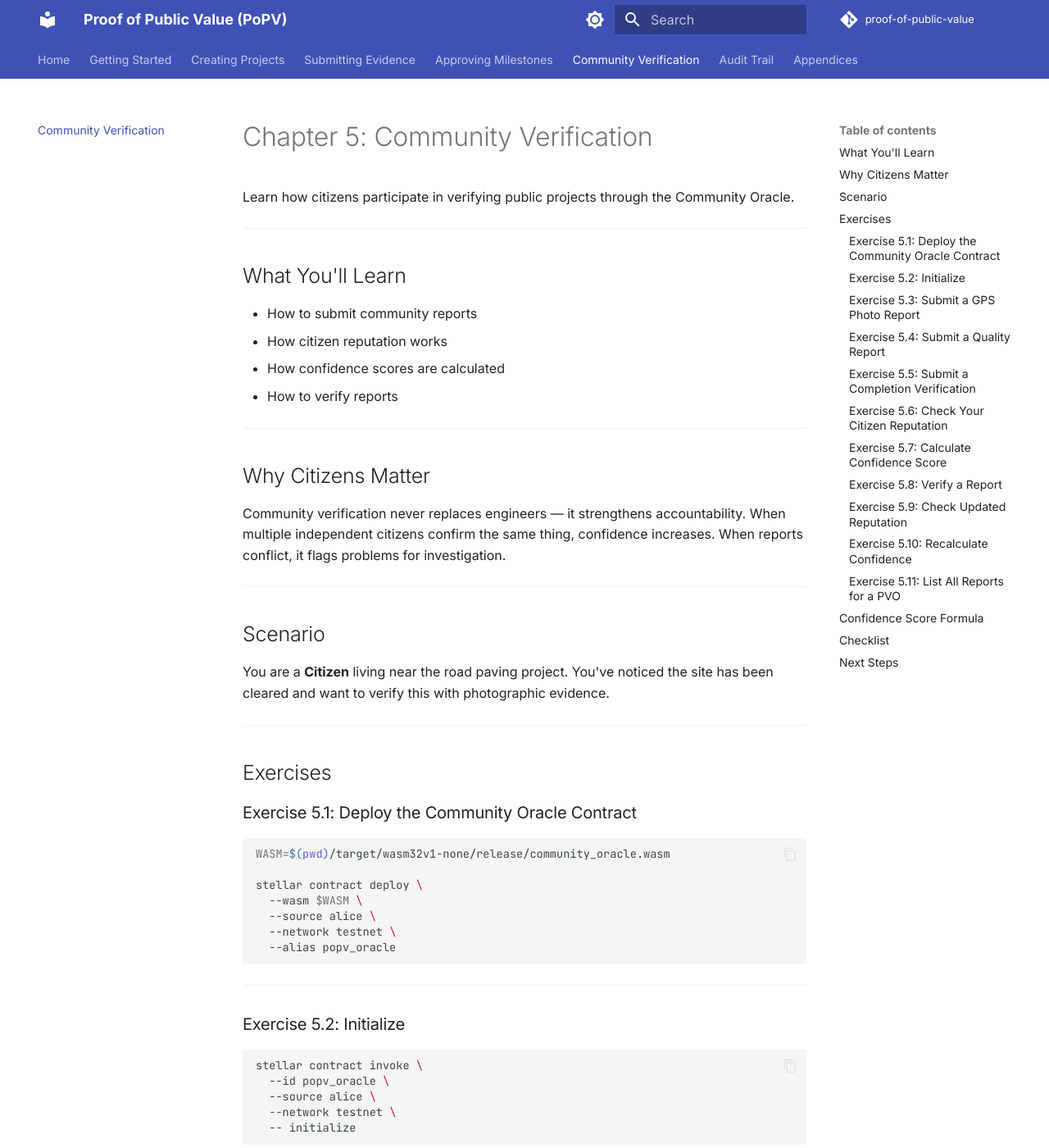
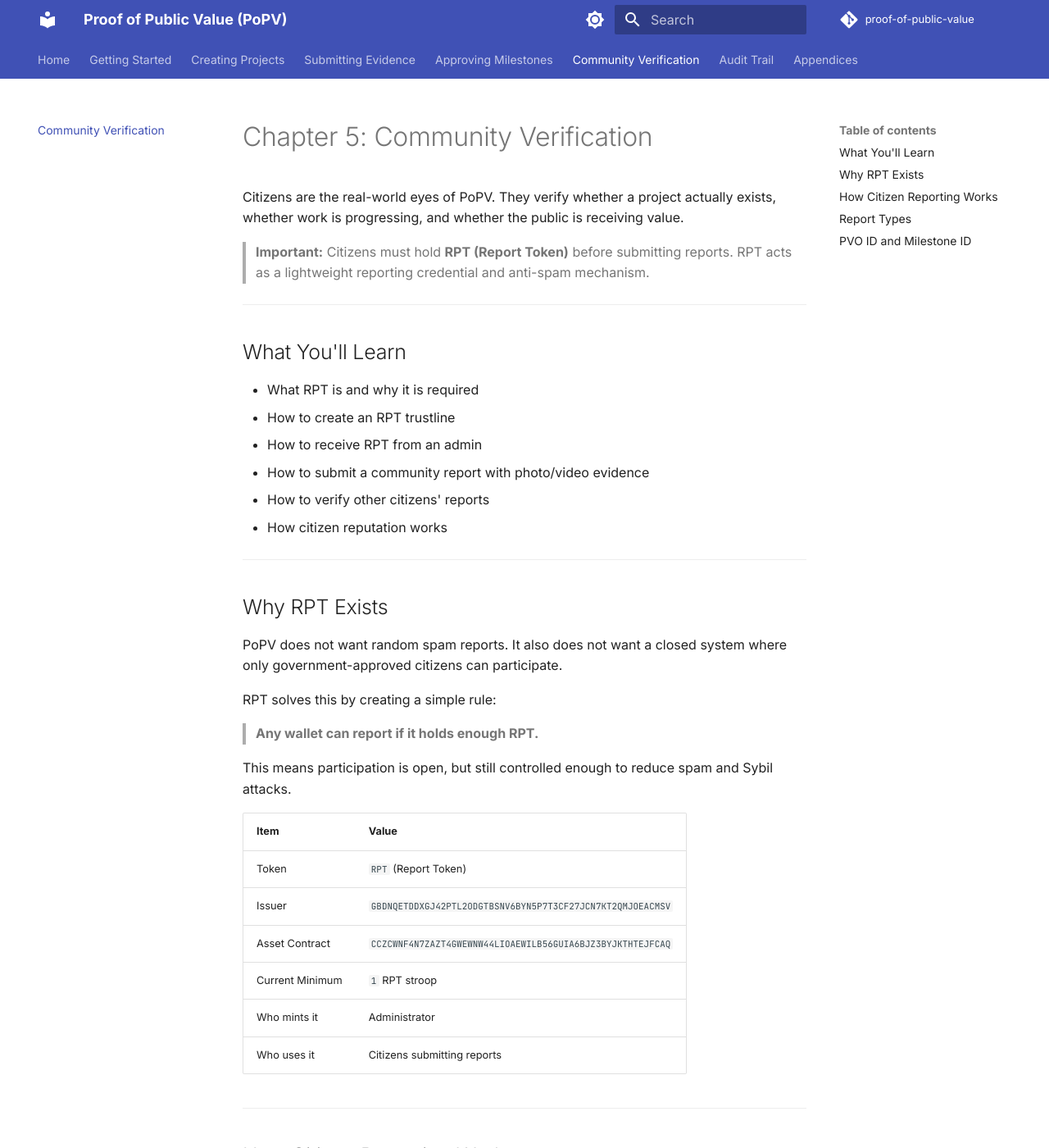
Before and after one commit to greenarmor/proof-of-public-value, an MkDocs documentation site: the page built from docs/community-verification.md, in a window 1280 px wide and 1400 px high. Shown: the whole window at 82% size. Built offline with MkDocs 1.6.1 and Material for MkDocs 9.7.7, drawn with Linux system fonts in a browser that asks for light colours; comment, search, counter and statistics services are not loaded; some of the changed text lies outside the part shown.

Commit message:
docs: update user manual for RPT citizen reporting flow
Community Verification chapter now matches the current implementation:
RPT trustline setup, admin minting, token-gated reporting, IPFS/photo
submission, PVO and Milestone ID explanation, report verification, and
citizen reputation exercises.

Also updates the main manual exercise flow and ignores local MkDocs
build output (site/). GitHub Actions remains responsible for building
and publishing docs to gh-pages.

````diff
--- a/docs/community-verification.md
+++ b/docs/community-verification.md
@@ -1,272 +1,293 @@
 # Chapter 5: Community Verification
 
-Learn how citizens participate in verifying public projects through the Community Oracle.
+Citizens are the real-world eyes of PoPV. They verify whether a project actually exists, whether work is progressing, and whether the public is receiving value.
+
+> **Important:** Citizens must hold **RPT (Report Token)** before submitting reports. RPT acts as a lightweight reporting credential and anti-spam mechanism.
 
 ---
 
 ## What You'll Learn
 
-- How to submit community reports
+- What RPT is and why it is required
+- How to create an RPT trustline
+- How to receive RPT from an admin
+- How to submit a community report with photo/video evidence
+- How to verify other citizens' reports
 - How citizen reputation works
-- How confidence scores are calculated
-- How to verify reports
 
 ---
 
-## Why Citizens Matter
+## Why RPT Exists
 
-Community verification never replaces engineers — it strengthens accountability. When multiple independent citizens confirm the same thing, confidence increases. When reports conflict, it flags problems for investigation.
+PoPV does not want random spam reports. It also does not want a closed system where only government-approved citizens can participate.
+
+RPT solves this by creating a simple rule:
+
+> **Any wallet can report if it holds enough RPT.**
+
+This means participation is open, but still controlled enough to reduce spam and Sybil attacks.
+
+| Item | Value |
+|------|-------|
+| Token | `RPT` (Report Token) |
+| Issuer | `GBDNQETDDXGJ42PTL2ODGTBSNV6BYN5P7T3CF27JCN7KT2QMJOEACMSV` |
+| Asset Contract | `CCZCWNF4N7ZAZT4GWEWNW44LIOAEWILB56GUIA6BJZ3BYJKTHTEJFCAQ` |
+| Current Minimum | `1` RPT stroop |
+| Who mints it | Administrator |
+| Who uses it | Citizens submitting reports |
 
 ---
 
-## Scenario
+## How Citizen Reporting Works
 
-You are a **Citizen** living near the road paving project. You've noticed the site has been cleared and want to verify this with photographic evidence.
-
----
-
-## Exercises
-
-### Exercise 5.1: Deploy the Community Oracle Contract
-
-```bash
-WASM=$(pwd)/target/wasm32v1-none/release/community_oracle.wasm
-
-stellar contract deploy \
-  --wasm $WASM \
-  --source alice \
-  --network testnet \
-  --alias popv_oracle
+```mermaid
+flowchart TD
+    A[Citizen opens Citizen page] --> B[Create RPT trustline]
+    B --> C[Admin mints RPT]
+    C --> D[Citizen submits GPS/photo/video report]
+    D --> E[Report stored in community_oracle]
+    E --> F[Other citizens/verifiers verify report]
+    F --> G[Citizen reputation improves]
+    G --> H[Community confidence contributes to milestone release]
 ```
 
 ---
 
-### Exercise 5.2: Initialize
+## Report Types
+
+| Report Type | Use Case |
+|------------|----------|
+| `GpsPhoto` | GPS-tagged construction photo |
+| `GpsVideo` | GPS-tagged construction video |
+| `FloodReport` | Flooding/drainage condition report |
+| `CompletionVerification` | Confirms milestone appears completed |
+| `QualityReport` | Notes work quality or defects |
+| `DamageReport` | Reports damage or unsafe conditions |
+| `UsageReport` | Confirms citizens are using completed infrastructure |
+
+---
+
+## PVO ID and Milestone ID
+
+When submitting a report, citizens must choose:
+
+- **PVO ID** — the project number
+- **Milestone ID** — the specific work phase inside that project
+
+You can find these in the **Public Transparency Portal**:
+
+1. Open the homepage
+2. Find the project card
+3. The card shows `#1`, `#2`, etc. — this is the **PVO ID**
+4. Click the project card to see details and milestones
+5. Use the milestone number as the **Milestone ID**
+
+For the current demo:
+
+| Field | Value |
+|-------|-------|
+| PVO ID | `1` |
+| Project | Road Paving Project |
+| Milestone ID | `2` |
+| Milestone | Site Preparation |
+
+---
+
+# Exercises
+
+## Exercise 5.1: Check the RPT Token
+
+Check the RPT token contract:
 
 ```bash
-stellar contract invoke \
-  --id popv_oracle \
-  --source alice \
-  --network testnet \
-  -- initialize
+stellar contract invoke --source alice --network testnet --send=yes \
+  --id CCZCWNF4N7ZAZT4GWEWNW44LIOAEWILB56GUIA6BJZ3BYJKTHTEJFCAQ \
+  -- symbol
+```
+
+Expected output:
+
+```text
+"RPT"
 ```
 
 ---
 
-### Exercise 5.3: Submit a GPS Photo Report
+## Exercise 5.2: Create an RPT Trustline from the Website
 
-```bash
-# Report type IDs:
-#   0 = GpsPhoto
-#   1 = GpsVideo
-#   2 = FloodReport
-#   3 = CompletionVerification
-#   4 = QualityReport
-#   5 = DamageReport
-#   6 = UsageReport
+1. Open the web app
+2. Connect your citizen wallet with Freighter
+3. Go to **Citizen** dashboard
+4. In the RPT Token card, click **Create RPT Trustline**
+5. Approve the Freighter transaction
 
-stellar contract invoke \
-  --id popv_oracle \
-  --source alice \
-  --network testnet \
-  -- submit_report \
-    --citizen alice \
-    --pvo_id 2 \
-    --milestone_id 3 \
-    --report_type 0 \
-    --data_hash "ipfs://QmPhotoHash001" \
-    --gps_lat 143000000 \
-    --gps_lon 1210000000
-```
+After this, the wallet can receive RPT.
 
-!!! info "GPS Coordinates"
-    Coordinates are in integer format (degrees × 10^7). For example:
-    - 14.3° N → `143000000`
-    - 121.0° E → `1210000000`
-
-??? success "Expected Output"
-    Returns a report ID.
+!!! note
+    A trustline must be signed by the receiving wallet. Admin cannot create a trustline for another wallet unless a sponsorship transaction is built.
 
 ---
 
-### Exercise 5.4: Submit a Quality Report
+## Exercise 5.3: Create an RPT Trustline from CLI
 
-Another citizen submits a quality assessment:
+If you control the citizen wallet in Stellar CLI:
 
 ```bash
-stellar contract invoke \
-  --id popv_oracle \
-  --source bob \
-  --network testnet \
-  -- submit_report \
-    --citizen bob \
-    --pvo_id 2 \
-    --milestone_id 3 \
-    --report_type 4 \
-    --data_hash "ipfs://QmQualityHash002" \
-    --gps_lat 143000000 \
-    --gps_lon 1210000000
+stellar contract invoke --source citizen --network testnet --send=yes \
+  --id CCZCWNF4N7ZAZT4GWEWNW44LIOAEWILB56GUIA6BJZ3BYJKTHTEJFCAQ \
+  -- trust --addr GCLKPYQALOM6WKX3LSJ3OA2STGPZIOZY4B6NUDPWJHTFRSMBLJEJE4ES
+```
+
+Expected output:
+
+```text
+Transaction submitted successfully
 ```
 
 ---
 
-### Exercise 5.5: Submit a Completion Verification
+## Exercise 5.4: Admin Mints RPT to a Citizen
 
-A third citizen confirms the milestone is complete:
+After the trustline exists, admin mints RPT:
 
 ```bash
-# Use a third identity if available, or alice again
-stellar contract invoke \
-  --id popv_oracle \
-  --source alice \
-  --network testnet \
+stellar contract invoke --source alice --network testnet --send=yes \
+  --id CCZCWNF4N7ZAZT4GWEWNW44LIOAEWILB56GUIA6BJZ3BYJKTHTEJFCAQ \
+  -- mint \
+  --to GCLKPYQALOM6WKX3LSJ3OA2STGPZIOZY4B6NUDPWJHTFRSMBLJEJE4ES \
+  --amount 100
+```
+
+Expected result: citizen receives `100` RPT.
+
+---
+
+## Exercise 5.5: Check Citizen RPT Balance
+
+```bash
+stellar contract invoke --source alice --network testnet --send=yes \
+  --id CCZCWNF4N7ZAZT4GWEWNW44LIOAEWILB56GUIA6BJZ3BYJKTHTEJFCAQ \
+  -- balance --id GCLKPYQALOM6WKX3LSJ3OA2STGPZIOZY4B6NUDPWJHTFRSMBLJEJE4ES
+```
+
+Expected output:
+
+```text
+"100"
+```
+
+If you see:
+
+```text
+trustline entry is missing for account
+```
+
+then the citizen has not created the trustline yet.
+
+---
+
+## Exercise 5.6: Submit a Community Report from the Website
+
+1. Connect the citizen wallet
+2. Go to **Citizen → Report**
+3. Use:
+
+| Field | Value |
+|-------|-------|
+| PVO ID | `1` |
+| Milestone ID | `2` |
+| Report Type | `GpsPhoto` |
+| Photo/Video | Attach a file or paste IPFS hash |
+| GPS | Click **Use my current location** or enter manually |
+
+4. Click **Submit Report**
+5. Approve in Freighter
+
+Expected result: report is submitted on-chain.
+
+---
+
+## Exercise 5.7: Submit a Community Report from CLI
+
+```bash
+stellar contract invoke --source citizen --network testnet --send=yes \
+  --id CDTZOXPFVGN7SFRMANOJ4C3KN6PHJARPMDLN7ZTLLXJAWUCU4YPGK7RS \
   -- submit_report \
-    --citizen alice \
-    --pvo_id 2 \
-    --milestone_id 3 \
-    --report_type 3 \
-    --data_hash "ipfs://QmCompletionHash003" \
-    --gps_lat 143000000 \
-    --gps_lon 1210000000
+  --citizen citizen \
+  --pvo-id 1 \
+  --milestone-id 2 \
+  --report-type GpsPhoto \
+  --data-hash '"ipfs://QmExamplePhotoHash"' \
+  --gps-lat 14599512 \
+  --gps-lon 120984220
+```
+
+Expected output: a report ID.
+
+---
+
+## Exercise 5.8: Verify Another Citizen's Report
+
+A citizen should not verify their own report. The UI hides verification buttons for your own reports and shows them only on reports submitted by other citizens.
+
+To verify a report from CLI:
+
+```bash
+stellar contract invoke --source alice --network testnet --send=yes \
+  --id CDTZOXPFVGN7SFRMANOJ4C3KN6PHJARPMDLN7ZTLLXJAWUCU4YPGK7RS \
+  -- verify_report \
+  --verifier alice \
+  --report-id 1 \
+  --verifier-weight 30
+```
+
+Verification weights:
+
+| Weight | Meaning |
+|--------|---------|
+| `10` | Low confidence / weak evidence |
+| `30` | Normal verification |
+| `60` | Strong verification |
+
+Expected result: report is marked verified and the submitter's reputation improves.
+
+---
+
+## Exercise 5.9: Check Citizen Reputation
+
+```bash
+stellar contract invoke --source alice --network testnet \
+  --id CDTZOXPFVGN7SFRMANOJ4C3KN6PHJARPMDLN7ZTLLXJAWUCU4YPGK7RS \
+  -- get_citizen_reputation \
+  --citizen GCLKPYQALOM6WKX3LSJ3OA2STGPZIOZY4B6NUDPWJHTFRSMBLJEJE4ES
+```
+
+Expected fields:
+
+```text
+total_reports
+verified_reports
+confidence_rating
 ```
 
 ---
 
-### Exercise 5.6: Check Your Citizen Reputation
+## Exercise 5.10: What Happens if a Citizen Has No RPT?
 
-```bash
-stellar contract invoke \
-  --id popv_oracle \
-  --source alice \
-  --network testnet \
-  -- get_citizen_reputation --citizen alice
-```
+Try submitting with a wallet that has no RPT trustline or no balance.
 
-??? success "Expected Output"
-    ```
-    total_reports: 2
-    verified_reports: 0
-    confidence_rating: 50    ← starts at 50
-    ```
+Expected behavior:
+
+- The contract rejects the report
+- The website shows an error
+- The Citizen dashboard shows RPT setup needed
+
+This protects the system from spam reports.
 
 ---
 
-### Exercise 5.7: Calculate Confidence Score
+## Summary
 
-Aggregate all citizen reports for this milestone:
+Community verification is not just a comment box. It is a token-gated, GPS-enabled, on-chain reporting mechanism where citizens contribute evidence to public infrastructure accountability.
 
-```bash
-stellar contract invoke \
-  --id popv_oracle \
-  --source alice \
-  --network testnet \
-  -- calculate_confidence --pvo_id 2 --milestone_id 3
-```
-
-??? success "Expected Output"
-    Returns a score (0-100). With 3 reports from citizens with rating 50, and none verified yet, the score reflects the average rating and verification ratio.
-
----
-
-### Exercise 5.8: Verify a Report
-
-An authorized verifier marks a report as verified, boosting the citizen's reputation:
-
-```bash
-# Get your report ID from Exercise 5.3
-stellar contract invoke \
-  --id popv_oracle \
-  --source alice \
-  --network testnet \
-  -- verify_report --report_id 1 --verifier_weight 20
-```
-
-??? success "Expected Output"
-    The report is marked verified. Citizen's confidence_rating increases by 20 (from 50 to 70).
-
----
-
-### Exercise 5.9: Check Updated Reputation
-
-```bash
-stellar contract invoke \
-  --id popv_oracle \
-  --source alice \
-  --network testnet \
-  -- get_citizen_reputation --citizen alice
-```
-
-??? success "Expected Output"
-    ```
-    total_reports: 2
-    verified_reports: 1
-    confidence_rating: 70    ← increased after verification
-    ```
-
----
-
-### Exercise 5.10: Recalculate Confidence
-
-After verification, confidence should be higher:
-
-```bash
-stellar contract invoke \
-  --id popv_oracle \
-  --source alice \
-  --network testnet \
-  -- calculate_confidence --pvo_id 2 --milestone_id 3
-```
-
-??? question "Why is it higher?"
-    The confidence formula is: `(average_citizen_rating + verification_ratio) / 2`. After verification, both the citizen rating and verification ratio increased.
-
----
-
-### Exercise 5.11: List All Reports for a PVO
-
-```bash
-stellar contract invoke \
-  --id popv_oracle \
-  --source alice \
-  --network testnet \
-  -- get_reports_by_pvo --pvo_id 2
-```
-
-??? success "Expected Output"
-    Returns all 3 reports with their types, timestamps, and verification status.
-
----
-
-## Confidence Score Formula
-
-```
-confidence = (avg_citizen_rating + verification_ratio) / 2
-
-Where:
-  avg_citizen_rating = average confidence_rating of all reporting citizens
-  verification_ratio = (verified_reports / total_reports) × 100
-```
-
-| Factor | Range | Impact |
-|--------|-------|--------|
-| Citizen rating | 0-100 | Verified reporters carry more weight |
-| Verification ratio | 0-100% | More verified reports = higher confidence |
-| Final score | 0-100 | Higher = more trustworthy |
-
----
-
-## Checklist
-
-- [ ] Community Oracle deployed and initialized
-- [ ] GPS photo report submitted
-- [ ] Quality report submitted
-- [ ] Completion verification submitted
-- [ ] Confidence score calculated
-- [ ] Report verified, citizen reputation increased
-- [ ] All reports listed for PVO
-
----
-
-## Next Steps
-
-➡️ **[Chapter 6: Audit Trail](audit-trail.md)**
+RPT does **not** represent money. It is a lightweight reporting credential used to prove that the reporter is allowed to participate in community verification.
````
Also changed, not shown: docs/index.md (+3 -2 lines), 1 other file.
